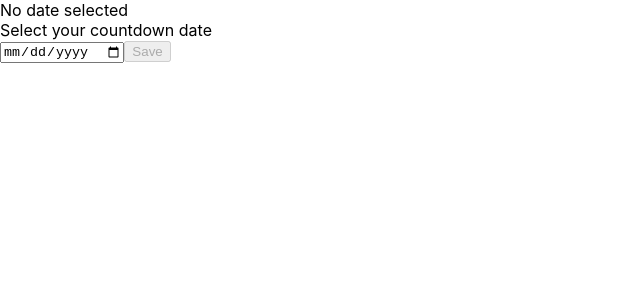
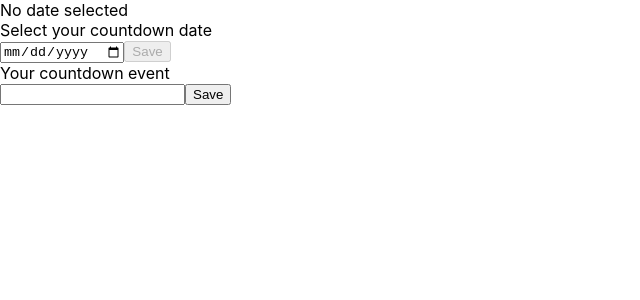
Before and after one commit to nedakinduryte/countdown-app, a React (Create React App) app: page / in a window 1280 px wide. Shown: the top 300 px of the page, without its empty margins (0-640 px from the left). Built offline with nearby package versions, Linux system fonts and the light colour scheme.

Commit message:
Added the event text option

```diff
--- a/src/Components/Countdown.tsx
+++ b/src/Components/Countdown.tsx
@@ -1,15 +1,18 @@
 import React from 'react';
 import NewCountdown from './NewCountdown';
+import TextField from './TextField';
 
 interface State {
     date: string,
-    difference: number | string
+    difference: number | string,
+    event: string
 }
 
 class Countdown extends React.Component <{}, State> {
     state = {
         date: "",
-        difference: ""
+        difference: "",
+        event: ""
     }
 
     setCountdownDate = (date: string) => {
@@ -30,12 +33,20 @@ class Countdown extends React.Component <{}, State> {
         this.setState({difference: Math.round(differenceInDays)});
     }
 
+    setCountdownEvent = (event: string) => {
+        this.setState({event: event});
+    }
+
     render() {
         return (
             <div>
-                <div>{this.state.difference ? this.state.difference : "No date selected"}</div>
+                <div>{this.state.difference ? this.state.difference+" days until" : "No date selected"}</div>
+                <div>{this.state.event}</div>
                 <NewCountdown
-                setCountdownDate={this.setCountdownDate}
+                    setCountdownDate={this.setCountdownDate}
+                />
+                <TextField
+                    setCountdownEvent={this.setCountdownEvent}
                 />
             </div>
         )
--- /dev/null
+++ b/src/Components/TextField.tsx
@@ -0,0 +1,41 @@
+import React, {MouseEvent} from 'react';
+
+interface State {
+    event: string
+}
+
+interface Props {
+    setCountdownEvent: (event: string) => void
+}
+
+class TextElement extends React.Component<Props, State> {
+    State = {
+        event: ""
+    };
+
+    handleChange = (event: React.ChangeEvent<HTMLInputElement>) => {
+        this.setState({event: event.target.value});
+    };
+
+    handleClick = (event: MouseEvent<HTMLButtonElement>) => {
+        event.preventDefault();
+        this.props.setCountdownEvent(this.state.event);
+    };
+
+    render() {
+        return (
+            <div>
+                <div>Your countdown event</div>
+                <input
+                    type="text"
+                    onChange={(e) => this.handleChange(e)}
+                />
+                <button
+                    onClick={this.handleClick}
+                >Save</button>
+            </div>
+        )
+    }
+}
+
+export default TextElement;
```
